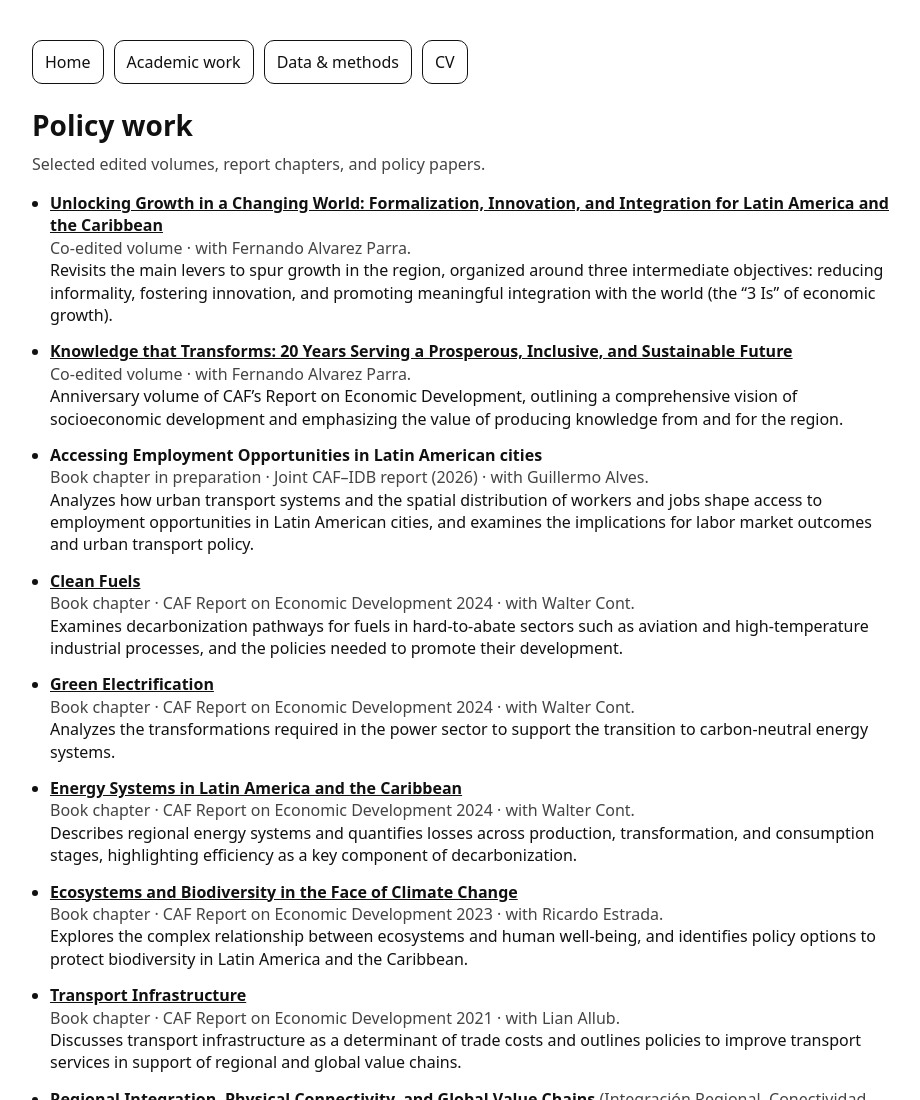
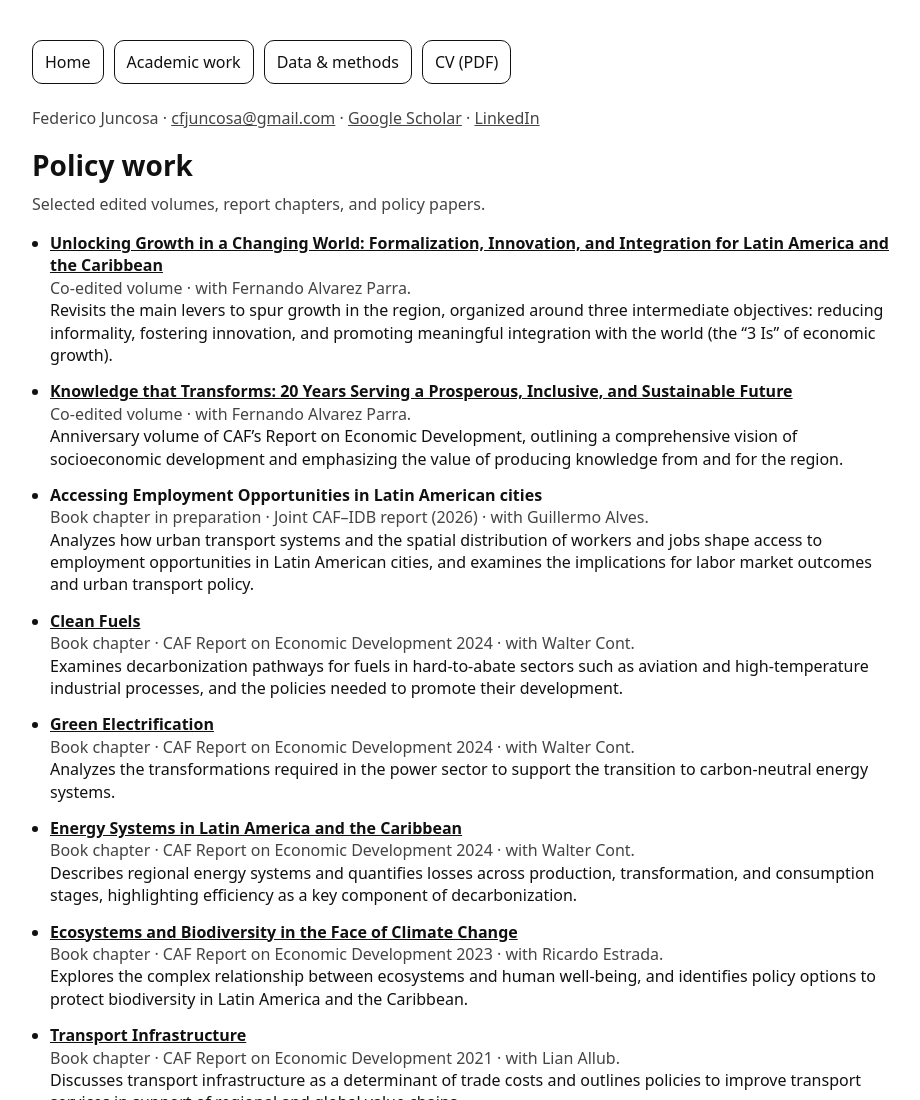
Before and after one commit to cfjuncosa/cfjuncosa.github.io, a plain HTML site: page policy.html in a window 1280 px wide. Shown: the top 1100 px of the page, without its empty margins (178-1098 px from the left). Drawn offline with Linux system fonts and the light colour scheme.

Commit message:
Add contact details
Added contact information.

```diff
--- a/policy.html
+++ b/policy.html
@@ -26,8 +26,14 @@
       <a class="btn" href="index.html">Home</a>
       <a class="btn" href="academic.html">Academic work</a>
       <a class="btn" href="other.html">Data & methods</a>
-      <a class="btn" href="CV_Juncosa_short.pdf">CV</a>
-    </div>
+          <a class="btn btn-primary" href="CV_Juncosa_short.pdf">CV (PDF)</a>
+        </div>
+        <p class="muted" style="margin-top:14px;">
+          Federico Juncosa ·
+          <a href="mailto:cfjuncosa@gmail.com">cfjuncosa@gmail.com</a> ·
+          <a href="https://scholar.google.com/citations?user=86oIUIMAAAAJ&hl=en&oi=ao">Google Scholar</a> ·
+          <a href="https://www.linkedin.com/in/cfjuncosa/">LinkedIn</a>
+        </p>
 
     <h1>Policy work</h1>
     <p class="muted">Selected edited volumes, report chapters, and policy papers.</p>
```
